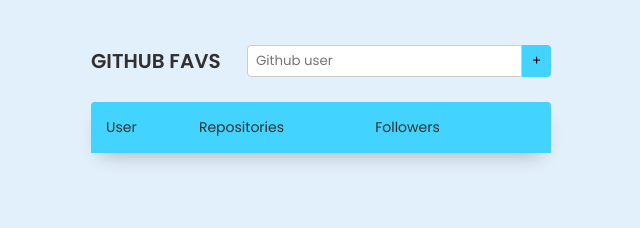
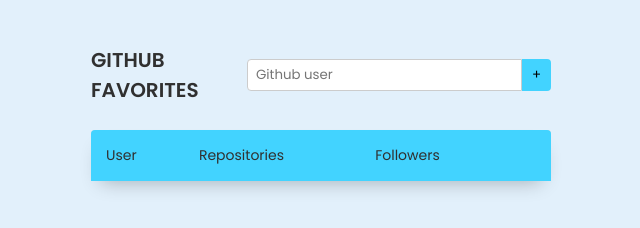
Before and after one commit to matheustizianel/Github-Favorites, a plain HTML site: page index.html in a window 1280 px wide. Shown: the whole page, without its empty margins (319-959 px from the left). Drawn offline with Linux system fonts and the light colour scheme.

Commit message:
README.md added and index.html modified to show a new title and h1

```diff
--- a/index.html
+++ b/index.html
@@ -16,12 +16,12 @@
     <link rel="stylesheet" href="style.css" />
     <script defer src="./src/main.js" type="module"></script>
 
-    <title>Github Favs</title>
+    <title>Github Favorites</title>
   </head>
   <body>
     <div id="app">
       <header>
-        <h1>Github Favs</h1>
+        <h1>Github Favorites</h1>
         <div class="search">
           <label class="sr-only" for="input-search">Github user</label>
           <input id="input-search" type="text" placeholder="Github user" />
```
Also changed, not shown: 1 other file.
